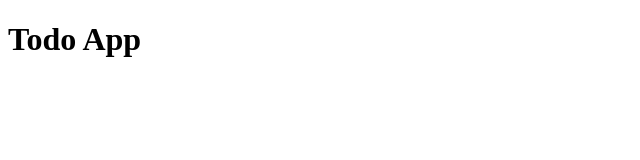
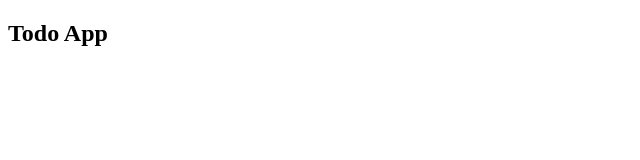
Before and after one commit to miikedev/dev-course-todo-app, a plain HTML site: page index.html in a window 1280 px wide. Shown: the whole page, without its empty margins (0-640 px from the left). Drawn offline with Linux system fonts and the light colour scheme.

Commit message:
fix: change h1 to h2

```diff
--- a/index.html
+++ b/index.html
@@ -5,6 +5,6 @@
     <title>todo app</title>
 </head>
 <body>
-    <h1>Todo App</h1>
+    <h2>Todo App</h2>
 </body>
 </html>
```
